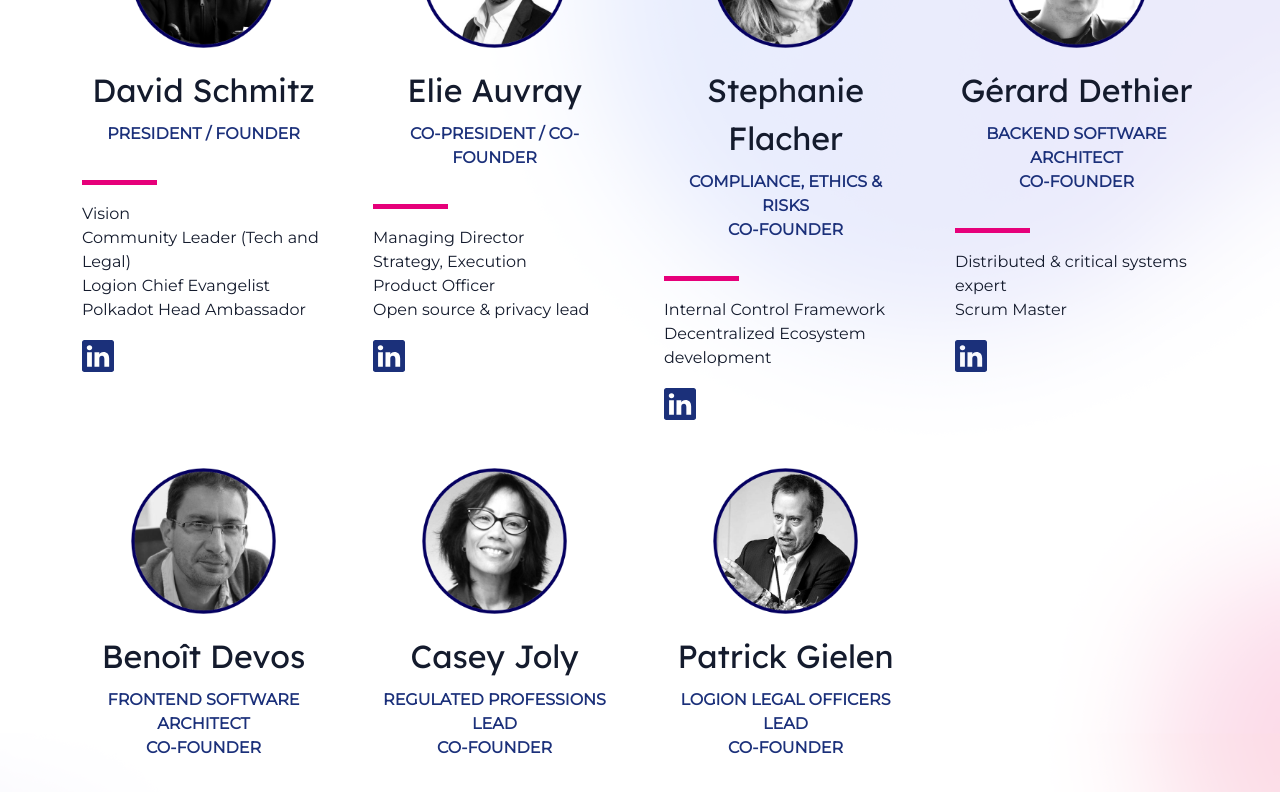
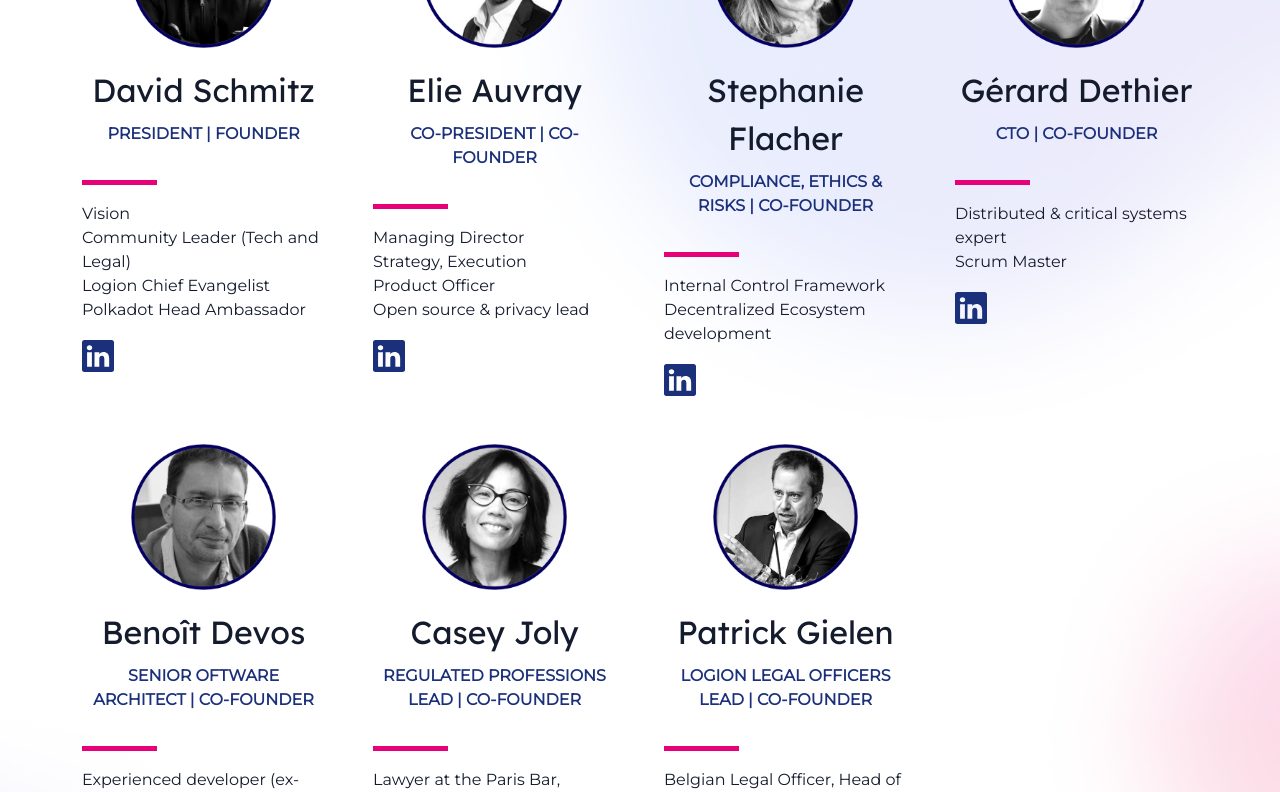
Before and after one commit to logion-network/logion-web-site, a React (Create React App) app: page / in a window 1280 px wide. Shown: the part 4380-5172 px from the top of the page. Built offline with nearby package versions, Linux system fonts and the light colour scheme.

Commit message:
Update Content.tsx

```diff
--- a/src/Content.tsx
+++ b/src/Content.tsx
@@ -278,7 +278,7 @@ export const CONTENT: ReactNode = (<>
             <Member
                 image="media/david.png"
                 name="David Schmitz"
-                title="President / Founder"
+                title="President | founder"
                 description={<>
                     { /* START EDIT */ }
                     Vision<br/>
@@ -292,7 +292,7 @@ export const CONTENT: ReactNode = (<>
             <Member
                 image="media/elie.png"
                 name="Elie Auvray"
-                title="Co-President / Co-Founder"
+                title="Co-President | co-founder"
                 description={<>
                     { /* START EDIT */ }
                     Managing Director<br/>
@@ -306,7 +306,7 @@ export const CONTENT: ReactNode = (<>
             <Member
                 image="media/stephanie.png"
                 name="Stephanie Flacher"
-                title={ <>Compliance, ethics & risks<br/>co-founder</> }
+                title={ <>Compliance, ethics & risks | co-founder</> }
                 description={<>
                     { /* START EDIT */ }
                     Internal Control Framework<br/>
@@ -318,7 +318,7 @@ export const CONTENT: ReactNode = (<>
             <Member
                 image="media/gerard.png"
                 name="Gérard Dethier"
-                title={ <>Backend software architect<br/>co-founder</> }
+                title={ <>CTO | co-founder</> }
                 description={<>
                     { /* START EDIT */ }
                     Distributed & critical systems expert<br/>
@@ -330,10 +330,10 @@ export const CONTENT: ReactNode = (<>
             <Member
                 image="media/benoit.png"
                 name="Benoît Devos"
-                title={ <>Frontend software architect<br/>co-founder</> }
+                title={ <>Senior oftware architect | co-founder</> }
                 description={<>
                     { /* START EDIT */ }
-                    Senior software developer<br/>
+                    Experienced developer (ex-Eurocontrol)<br/>
                     Mission critical projects
                     { /* STOP EDIT */ }
                 </>}
@@ -342,7 +342,7 @@ export const CONTENT: ReactNode = (<>
             <Member
                 image="media/casey.png"
                 name="Casey Joly"
-                title={ <>Regulated professions lead<br/>co-founder</> }
+                title={ <>Regulated professions lead | co-founder</> }
                 description={<>
                     { /* START EDIT */ }
                     Lawyer at the Paris Bar, Intellectual Property expert, more than 20 years of
@@ -355,7 +355,7 @@ export const CONTENT: ReactNode = (<>
             <Member
                 image="media/patrick.png"
                 name="Patrick Gielen"
-                title={ <>Logion legal officers lead<br/>co-founder</> }
+                title={ <>Logion legal officers lead | co-founder</> }
                 description={<>
                     { /* START EDIT */ }
                     Belgian Legal Officer,
@@ -368,7 +368,7 @@ export const CONTENT: ReactNode = (<>
         ]}
     />
     <Team
-        title="Advisors             |                Scientific & Ethical Council"
+        title="Advisors&nbsp;&nbsp;&nbsp;&nbsp;|&nbsp;&nbsp;&nbsp;&nbsp;Scientific & Ethical Council"
         members={[
             <Member
                 image="media/raphael.png"
@@ -396,7 +396,7 @@ export const CONTENT: ReactNode = (<>
             <Member
                 image="media/sabine.png"
                 name="Sabine Van Haecke-Lepic"
-                title={ <>Logion Scientific & Ethical Counsil</> }
+                title={ <>Logion<br/>Scientific & Ethical Counsil</> }
                 description={<>
                     { /* START EDIT */ }
                     Phd, Lawyer, Lecturer, Researcher, mediator, arbitrator. AI, Blockchain,Cybersec & IT Law
@@ -407,7 +407,7 @@ export const CONTENT: ReactNode = (<>
             <Member
                 image="media/arnaud.png"
                 name="Arnaud Billon"
-                title={ <>Logion Scientific & Ethical Counsil</> }
+                title={ <>Logion<br/>Scientific & Ethical Counsil</> }
                 description={<>
                     { /* START EDIT */ }
                     Phd in IP/IT Law. Author.AI Ethics Researcher @ IBM. Responsible Computing Advisor.
```
